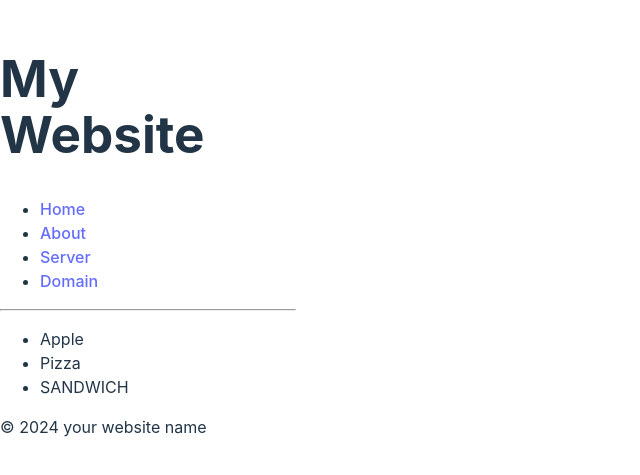
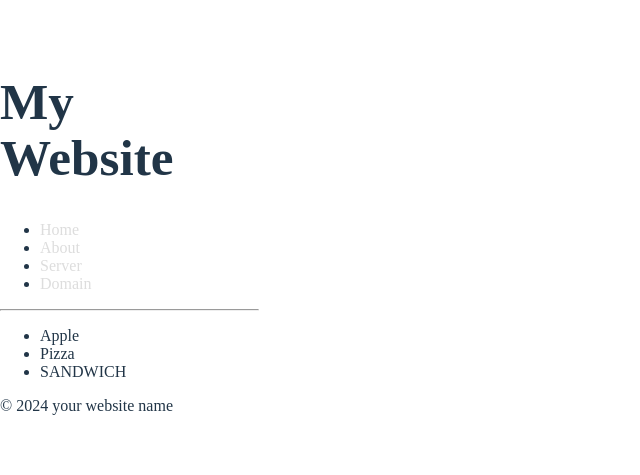
Before and after one commit to Aref2880/web, a React (Vite) app: page / in a window 1280 px wide. Shown: the part 165-640 px from the top of the page, without its empty margins (0-640 px from the left). Built offline with nearby package versions, Linux system fonts and the light colour scheme.

Commit message:
Update index.css

```diff
--- a/src/index.css
+++ b/src/index.css
@@ -1,10 +1,5 @@
 :root {
-  font-family: Inter, system-ui, Avenir, Helvetica, Arial, sans-serif;
-  line-height: 1.5;
-  font-weight: 400;
 
-  color-scheme: light dark;
-  color: rgba(255, 255, 255, 0.87);
   background-color: #0a0d2b;
 
   font-synthesis: none;
@@ -15,11 +10,11 @@
 
 a {
   font-weight: 500;
-  color: #646cff;
+  color: #dddddd;
   text-decoration: inherit;
 }
 a:hover {
-  color: #535bf2;
+  color: #5a5a5a;
 }
 
 body {
```
